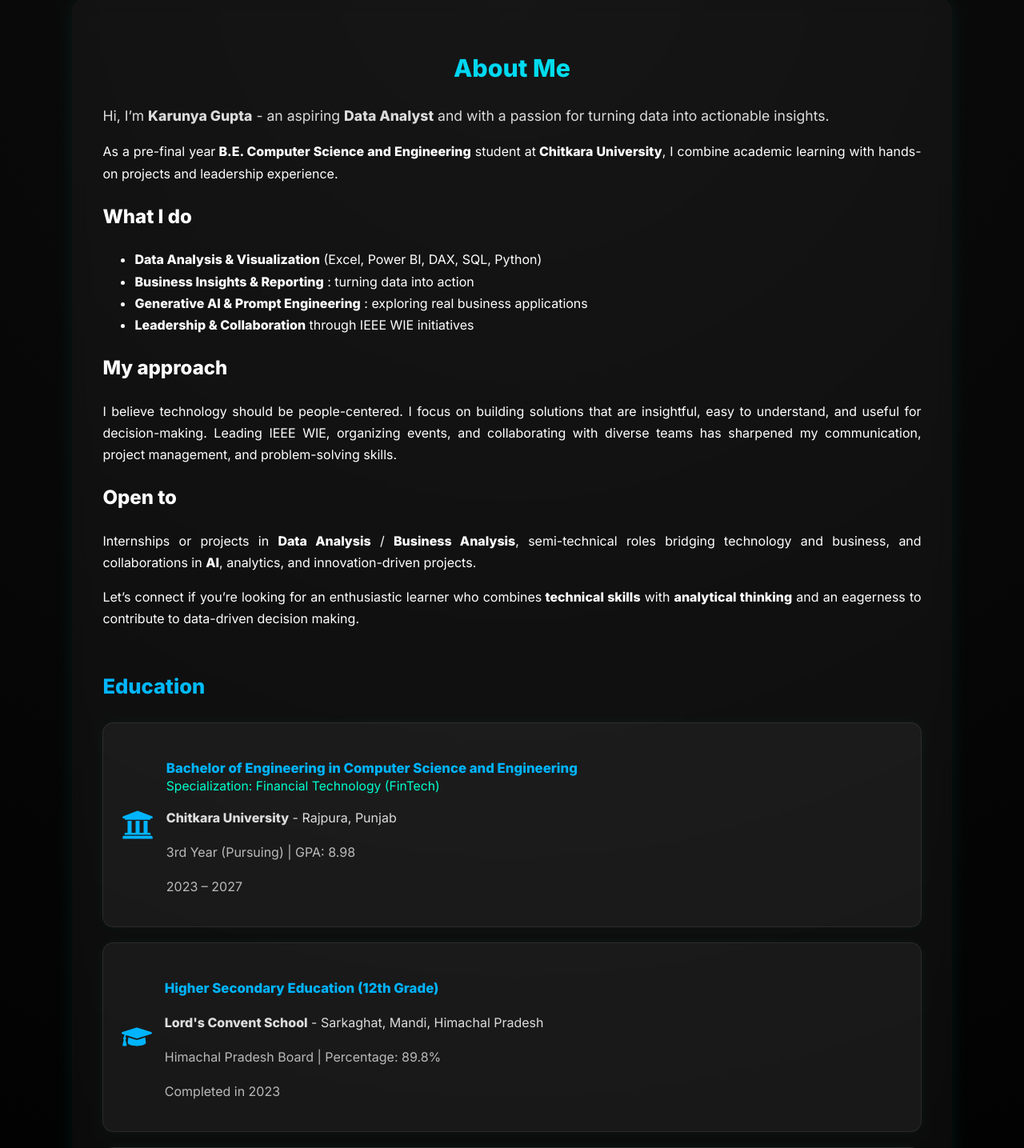
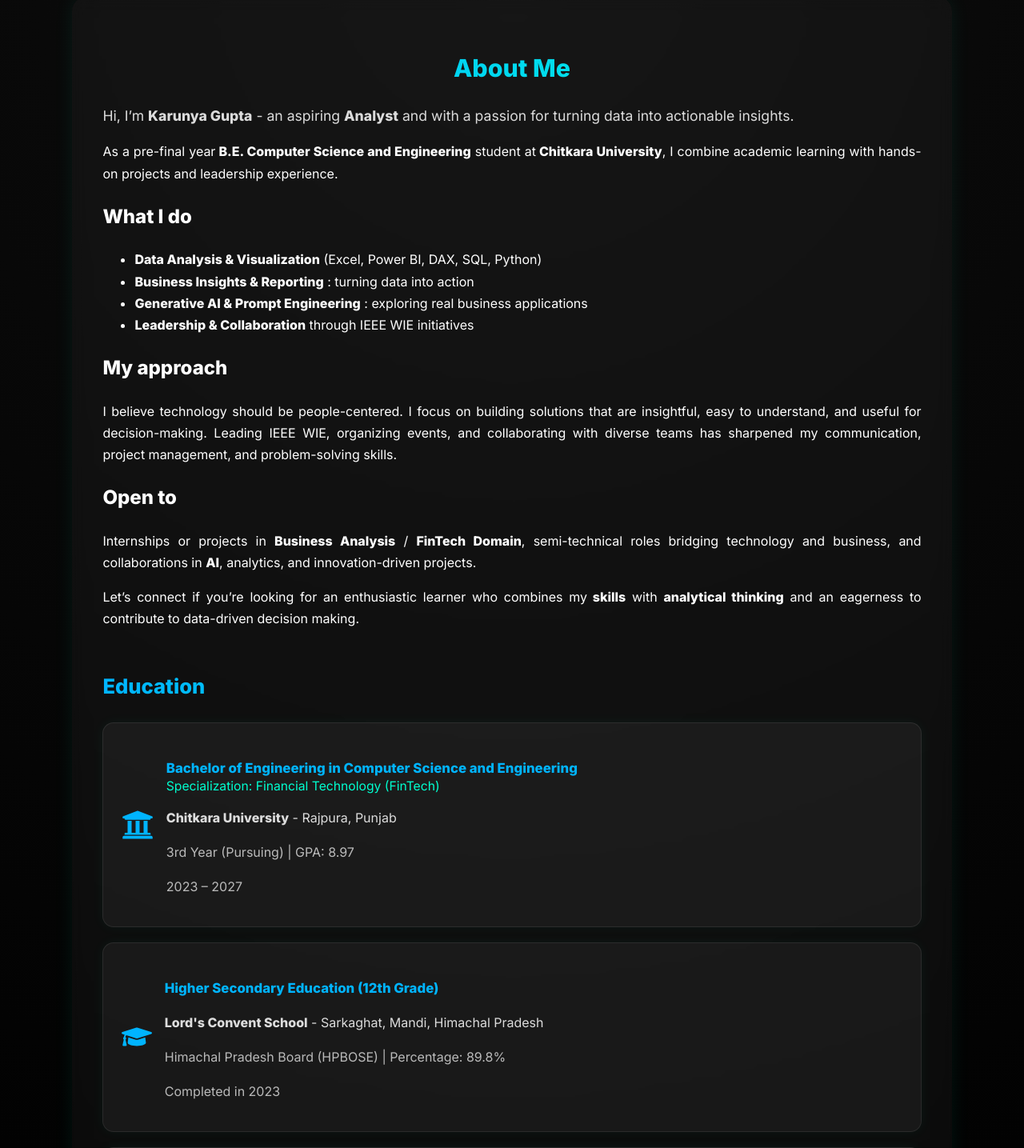
Before and after one commit to KarunyaGupta/Portfolio, a React (Vite) app: page /about in a window 1280 px wide. Shown: the part 140-1575 px from the top of the page at 80% size. Built offline with nearby package versions, Linux system fonts and the light colour scheme; the HTML template or start-up script is replaced by a standard one.

Commit message:
Regular Update

```diff
--- a/src/pages/About.jsx
+++ b/src/pages/About.jsx
@@ -60,7 +60,7 @@ const AboutMe = () => {
           }}
         >
           Hi, I’m <strong>Karunya Gupta</strong> - an aspiring{" "}
-          <strong>Data Analyst</strong> and{" "}
+          <strong>Analyst</strong> and{" "}
           <strong></strong> with a passion for turning
           data into actionable insights.
         </p>
@@ -108,8 +108,8 @@ const AboutMe = () => {
           <div>
           <h2 className="text-xl font-medium mb-2">Open to</h2>
           <p className="text-gray-700" style={{textAlign: "justify" }}>
-          Internships or projects in <strong>Data Analysis</strong> /{' '}
-          <strong>Business Analysis</strong>, semi-technical roles bridging
+          Internships or projects in <strong>Business Analysis</strong> /{' '}
+          <strong>FinTech Domain</strong>, semi-technical roles bridging
           technology and business, and collaborations in <strong>AI</strong>,
           analytics, and innovation-driven projects.
           </p>
@@ -118,8 +118,8 @@ const AboutMe = () => {
 
           <footer className="mt-6 text-sm text-gray-600" style={{textAlign: "justify" }}>
           <p>
-          Let’s connect if you’re looking for an enthusiastic learner who combines
-          <strong> technical skills</strong> with <strong>analytical thinking</strong> and
+          Let’s connect if you’re looking for an enthusiastic learner who combines my
+          <strong> skills</strong> with <strong>analytical thinking</strong> and
           an eagerness to contribute to data-driven decision making.
           </p>
           </footer>
@@ -188,7 +188,7 @@ const AboutMe = () => {
                   <strong>Chitkara University</strong> - Rajpura, Punjab
                 </p>
                 <p style={{ color: "rgba(255,255,255,0.7)" }}>
-                  3rd Year (Pursuing) | GPA: 8.98
+                  3rd Year (Pursuing) | GPA: 8.97
                 </p>
                 <p style={{ color: "rgba(255,255,255,0.7)" }}>2023 – 2027</p>
               </div>
@@ -222,7 +222,7 @@ const AboutMe = () => {
                   <strong>Lord's Convent School</strong> - Sarkaghat, Mandi, Himachal Pradesh
                 </p>
                 <p style={{ color: "rgba(255,255,255,0.7)" }}>
-                  Himachal Pradesh Board | Percentage: 89.8%
+                  Himachal Pradesh Board (HPBOSE) | Percentage: 89.8%
                 </p>
                 <p style={{ color: "rgba(255,255,255,0.7)" }}>Completed in 2023</p>
               </div>
@@ -256,7 +256,7 @@ const AboutMe = () => {
                   <strong>Lord's Convent School</strong> - Sarkaghat, Mandi, Himachal Pradesh,
                 </p>
                 <p style={{ color: "rgba(255,255,255,0.7)" }}>
-                  Himachal Pradesh Board | Percentage: 88.9%
+                  Himachal Pradesh Board (HPBOSE) | Percentage: 88.9%
                 </p>
                 <p style={{ color: "rgba(255,255,255,0.7)" }}>Completed in 2021</p>
               </div>
--- a/src/pages/Home.jsx
+++ b/src/pages/Home.jsx
@@ -124,7 +124,7 @@ export default function Home() {
           <motion.div className="info-cards">
             {[
               { label: '📍 Location', value: 'Mandi, Himachal Pradesh, India' },
-              { label: '💼 Expertise', value: 'Data Analysis, Visualization' },
+              { label: '💼 Expertise', value: 'Pyhton | PowerBI | Analytics'  },
               { label: '📧 Contact', value: 'mails.karunyagupta@gmail.com' },
             ].map((info, i) => (
               <motion.div key={i} whileHover={{ y: -4, scale: 1.05 }} transition={{ type: 'spring', stiffness: 250 }} className="info-card">
--- a/src/pages/Projects.jsx
+++ b/src/pages/Projects.jsx
@@ -166,9 +166,9 @@ export default function Projects() {
 	// Use CATEGORIES for dropdown
 	const CATEGORY_OPTIONS = [
 		{ key: 'All', label: 'All' },
-		{ key: 'Dashboards', label: 'Dashboards' },
-		{ key: 'Development', label: 'Development' },
-		{ key: 'FinTech', label: 'FinTech' },
+		{ key: 'Dashboards', label: 'Analytics Dashboards' },
+		{ key: 'Development', label: 'Web Development (MERN)' },
+		{ key: 'FinTech', label: 'Financial Technology (FinTech)' },
 		{ key: 'Others', label: 'Others' },
 	];
 
--- a/src/pages/Resume.jsx
+++ b/src/pages/Resume.jsx
@@ -178,7 +178,7 @@ export default function Resume() {
           <h4 style={{ fontSize: 20, color: "#00b4ff", marginBottom: 12 }}>💼 Projects</h4>
           <ul style={{ listStyle: "none", padding: 0, margin: 0, lineHeight: 1.8, textAlign: "justify" }}>
             <li>1️⃣ <b>Codereview.ai:</b> An intelligent code analysis tool that provides instant feedback on your code using AI-powered suggestions.</li>
-            <li>2️⃣ <b>skymatrix:</b> A scalable SaaS platform for advanced data visualization and analytics, enabling real-time business insights.</li>
+            <li>2️⃣ <b>Skymatrix:</b> A scalable SaaS platform for advanced data visualization and analytics, enabling real-time business insights.</li>
             <li>3️⃣ <b>Employ Attrition:</b> A predictive analytics project focused on employee attrition, helping organizations retain top talent.</li>
             <li>4️⃣ <b>Financial Data Analysis:</b> Google Stock Performance and Market Volatility</li>
             <li>5️⃣ E-commerce Sales Performance & Profitability Analysis <b>(Amazon Store Data)</b></li>
```
